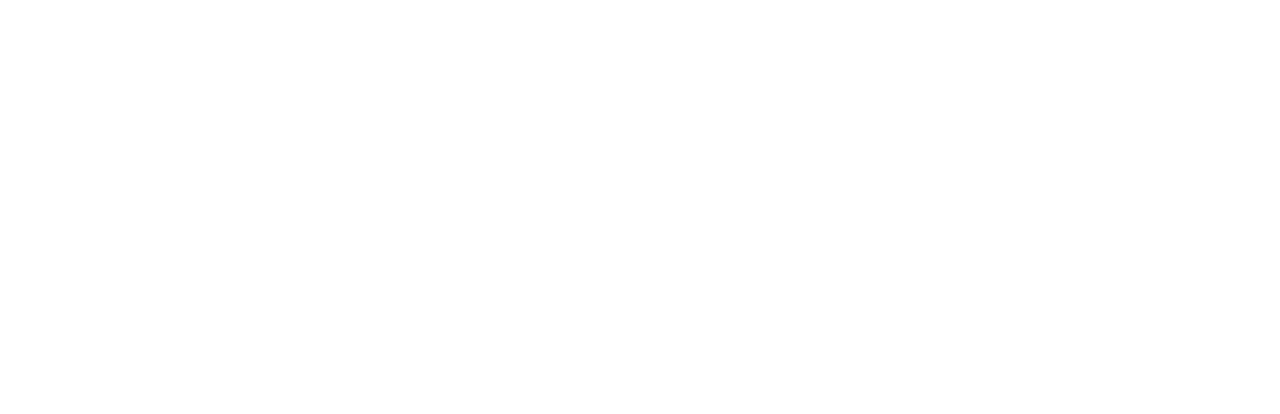
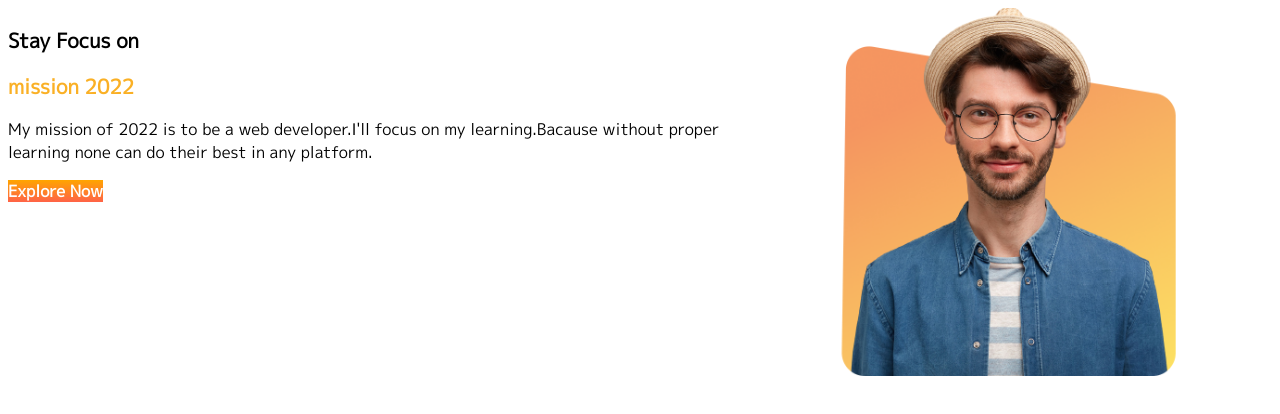
Before and after one commit to akila-niasa/mission-2022, a plain HTML site: page index.html in a window 1280 px wide. Drawn offline with Linux system fonts and the light colour scheme.

Commit message:
upper added

```diff
--- a/index.html
+++ b/index.html
@@ -5,9 +5,23 @@
     <meta http-equiv="X-UA-Compatible" content="IE=edge">
     <meta name="viewport" content="width=device-width, initial-scale=1.0">
     <title>mission 2022</title>
+    <link rel="preconnect" href="https://fonts.googleapis.com">
+<link rel="preconnect" href="https://fonts.gstatic.com" crossorigin>
+<link href="https://fonts.googleapis.com/css2?family=Abril+Fatface&family=M+PLUS+1p&family=Secular+One&display=swap" rel="stylesheet">
     <link rel="stylesheet" href="style.css">
 </head>
 <body>
+    <section>
+        <div class="hlaf-width">
+            <h1>Stay Focus on</h1>
+            <h1 class="orange-color">mission 2022</h1>
+            <p>My mission of 2022 is to be a web developer.I'll focus on my learning.Bacause without proper learning none can do their best in any platform.</p>
+    <a class="link-button" target="blank" href="https://www.linkedin.com/in/akila-niasa-30718522a/">Explore Now</a>
+    </div>
 
+    <div class="half-width">
+      <img src="Saved Pictures/person-1.png" alt="">
+    </div>
+    </section>
 </body>
 </html>
--- a/style.css
+++ b/style.css
@@ -0,0 +1,26 @@
+body{
+    font-family: 'M PLUS 1p', sans-serif;
+
+}
+h1{
+    font-size: 20px;
+}
+.orange-color{
+color: rgb(250, 176, 37);
+}
+section{
+    display: flex;
+}
+.half-width{
+    width: 50%;
+    padding-left: 6%;
+}
+.half-width img{
+    width: 80%;
+}
+.link-button{
+    text-decoration: none;
+    background-image:linear-gradient(orange,tomato);
+    font-weight: 700;
+    color: white;
+}
```
Also changed, not shown: Saved Pictures/app.png (added), Saved Pictures/coding.png (added), Saved Pictures/illustrator-1.png (added), Saved Pictures/illustrator-2.png (added), Saved Pictures/illustrator-3.png (added), Saved Pictures/person-1.png (added), 3 other files.
